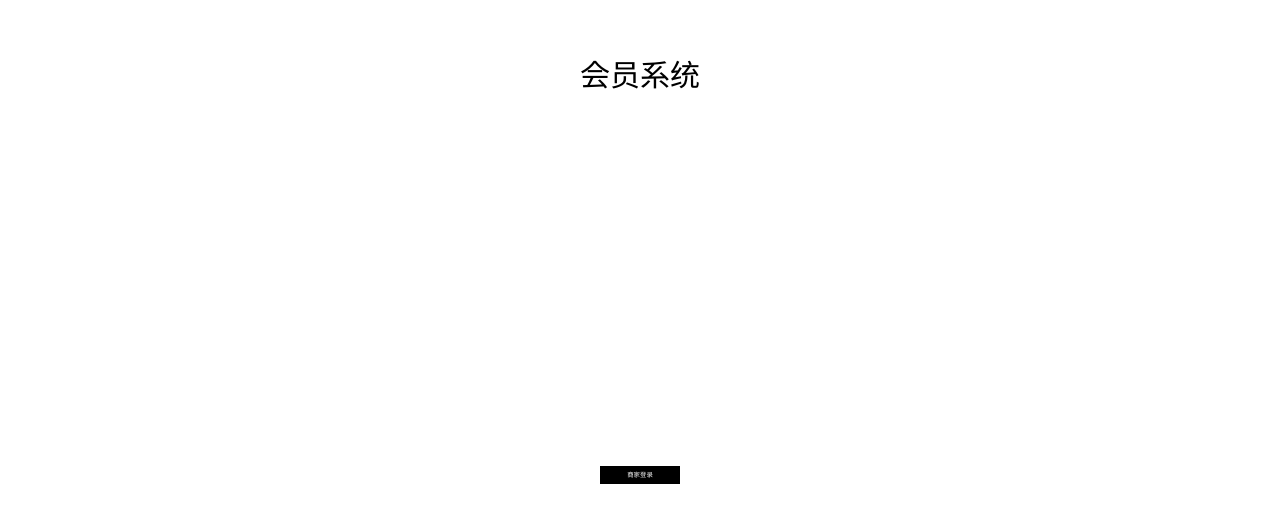
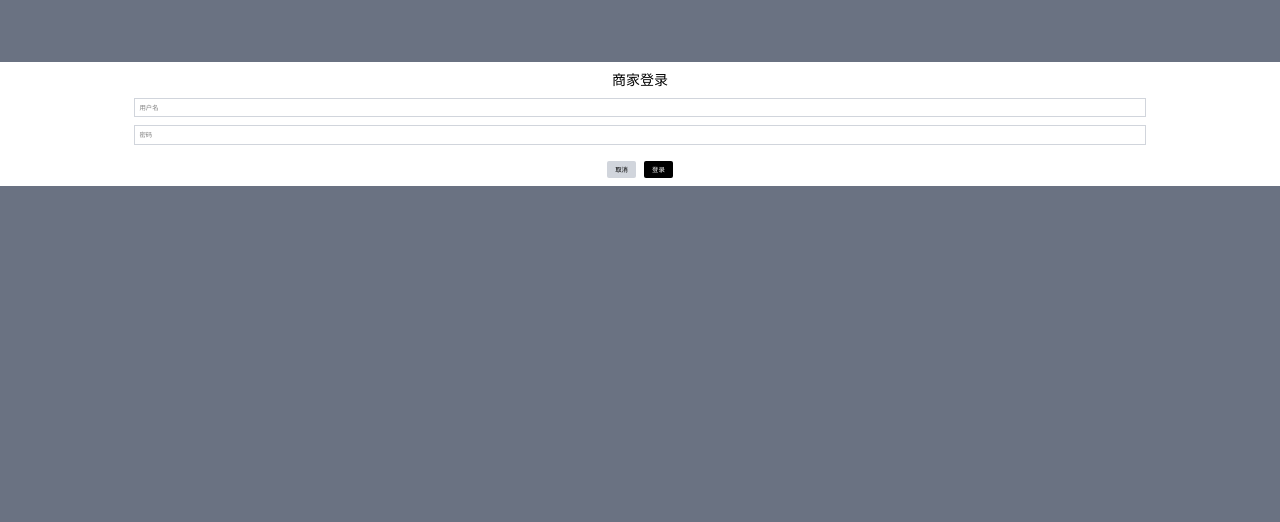
Before and after one commit to zzzpeifeng/common_tools_h5, a Vue app: page /#/index in a window 1280 px wide. Shown: the part 276-798 px from the top of the page. Built offline with nearby package versions, Linux system fonts and the light colour scheme.

Commit message:
添加pinia、axiso

```diff
--- a/src/pages/Home.vue
+++ b/src/pages/Home.vue
@@ -1,3 +1,22 @@
+<script setup lang="ts">
+
+import { ref } from 'vue';
+
+const showLogin = ref(true);
+// 存储用户名
+const username = ref('');
+// 存储密码
+const password = ref('');
+
+// 处理登录逻辑的函数
+const handleLogin = () => {
+  console.log('用户名:', username.value, '密码:', password.value);
+  // 可在此添加实际的登录请求逻辑
+  showLogin.value = false;
+};
+
+</script>
+
 <template>
   <div class="container flex flex-col h-screen">
     <div class="flex-1 flex w-100% h-30 justify-center items-center">
@@ -11,7 +30,31 @@
       </button>
     </div>
   </div>
+  <!-- 登录模态框 -->
+  <div v-if="showLogin" class="fixed inset-0 flex items-center justify-center bg-gray-500 bg-opacity-50">
+    <div class="bg-white p-2 flex flex-col flex-auto items-center">
+      <h2 class="text-sm font-extralight text-black mb-2">商家登录</h2>
+      <input
+          v-model="username"
+          type="text"
+          placeholder="用户名"
+          class="w-[80%] p-1 border border-gray-300 mb-2 text-[0.4rem] font-extralight focus:border-black focus:ring-black"
+      />
+      <input
+          v-model="password"
+          type="password"
+          placeholder="密码"
+          class="w-[80%] p-1 border border-gray-300 mb-4 text-[0.4rem] font-extralight focus:border-black focus:ring-black"
+      />
+      <div class="flex justify-center">
+        <button class="bg-gray-300 text-black py-1 px-2 rounded-xs mr-2 text-[0.4rem] font-extralight" @click="showLogin = false">
+          取消
+        </button>
+        <button class="bg-black text-white py-1 px-2 rounded-xs text-[0.4rem] font-extralight" @click="handleLogin">
+          登录
+        </button>
+      </div>
+    </div>
+  </div>
 
 </template>
-<script setup lang="ts">
-</script>
```
